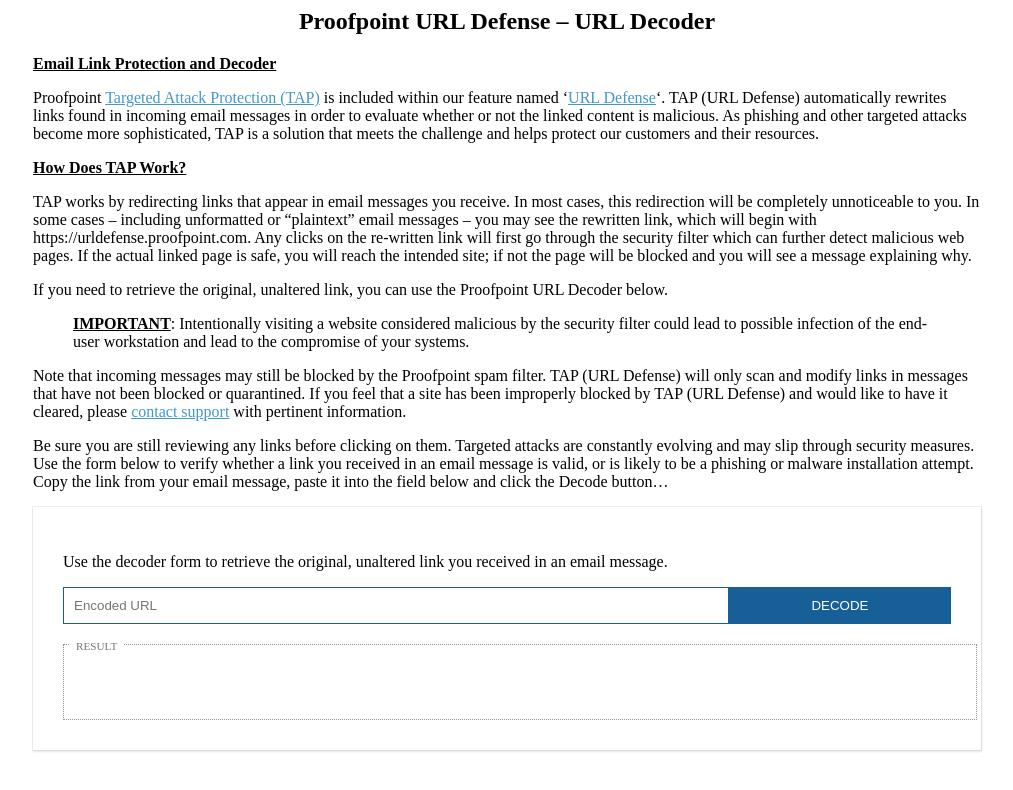
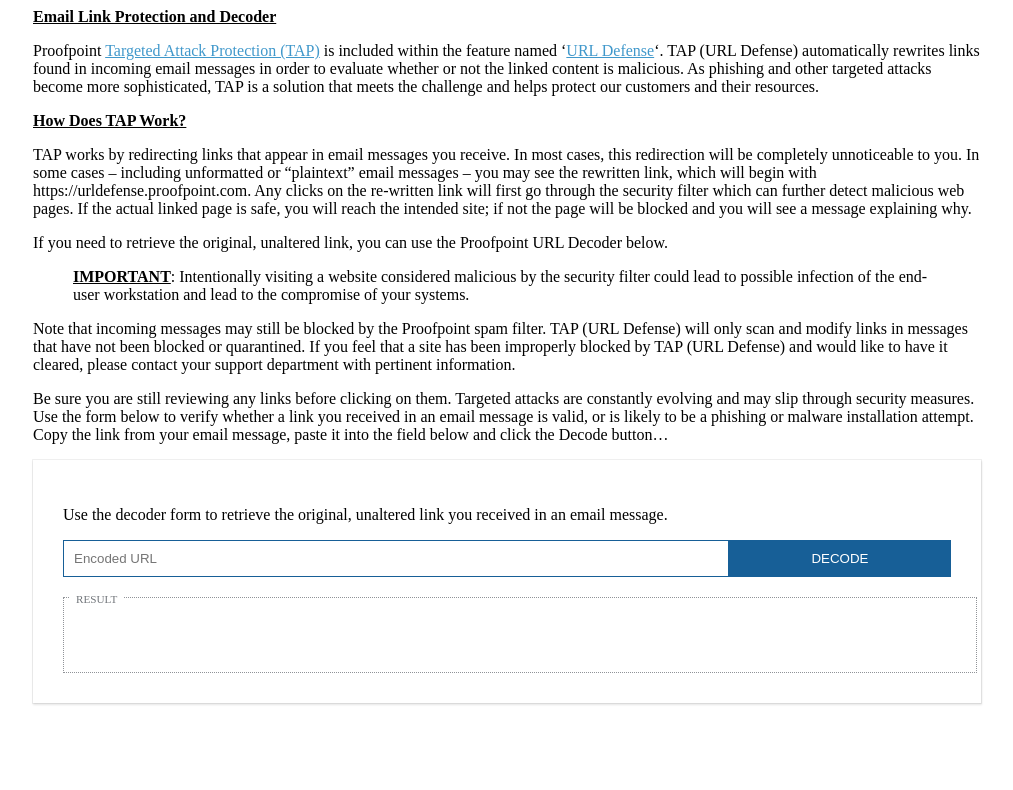
Before and after one commit to justinflipflops/justinflipflops.github.io, a plain HTML site: page ppurldef/index.html in a window 1280 px wide. Shown: the whole page, without its empty margins (133-1146 px from the left). Drawn offline with Linux system fonts and the light colour scheme.

Commit message:
Minor changes

```diff
--- a/ppurldef/index.html
+++ b/ppurldef/index.html
@@ -5,17 +5,15 @@
 <title>Proofpoint URL Defense Decoder</title>
 <div>
 	<article>
-		<h1 style="text-align: center">Proofpoint URL Defense &#8211; URL Decoder</h1>
 		<div class="section_content">
 			<p><span style="text-decoration: underline;"><strong>Email Link Protection and Decoder</strong></span></p>
-				<p>Proofpoint <span style="color: #4098cb;"><a style="color: #4098cb;" href="https://www.proofpoint.com/us/products/advanced-threat-protection/targeted-attack-protection" target="_blank" rel="noopener noreferrer">Targeted Attack Protection (TAP)</a></span> is included within our feature named &#8216;<span style="color: #4098cb;"><a style="color: #4098cb;" href="https://www.proofpoint.com/us/resources/data-sheets/essentials-url-defense" target="_blank" rel="noopener noreferrer">URL Defense</a></span>&#8216;. TAP (URL Defense) automatically rewrites links found in incoming email messages in order to evaluate whether or not the linked content is malicious. As phishing and other targeted attacks become more sophisticated, TAP is a solution that meets the challenge and helps protect our customers and their resources.</p>
+			<p>Proofpoint <span style="color: #4098cb;"><a style="color: #4098cb;" href="https://www.proofpoint.com/us/products/advanced-threat-protection/targeted-attack-protection" target="_blank" rel="noopener noreferrer">Targeted Attack Protection (TAP)</a></span> is included within the feature named &#8216;<span style="color: #4098cb;"><a style="color: #4098cb;" href="https://www.proofpoint.com/us/resources/data-sheets/essentials-url-defense" target="_blank" rel="noopener noreferrer">URL Defense</a></span>&#8216;. TAP (URL Defense) automatically rewrites links found in incoming email messages in order to evaluate whether or not the linked content is malicious. As phishing and other targeted attacks become more sophisticated, TAP is a solution that meets the challenge and helps protect our customers and their resources.</p>
 			<p><span style="text-decoration: underline;"><strong>How Does TAP Work?</strong></span></p>
 			<p>TAP works by redirecting links that appear in email messages you receive. In most cases, this redirection will be completely unnoticeable to you. In some cases – including unformatted or “plaintext” email messages – you may see the rewritten link, which will begin with https://urldefense.proofpoint.com. Any clicks on the re-written link will first go through the security filter which can further detect malicious web pages. If the actual linked page is safe, you will reach the intended site; if not the page will be blocked and you will see a message explaining why.</p>
 			<p>If you need to retrieve the original, unaltered link, you can use the Proofpoint URL Decoder below.</p>
 			<blockquote><p><span style="text-decoration: underline;"><strong>IMPORTANT</strong></span>: Intentionally visiting a website considered malicious by the security filter could lead to possible infection of the end-user workstation and lead to the compromise of your systems.</p></blockquote>
-				<p>Note that incoming messages may still be blocked by the Proofpoint spam filter. TAP (URL Defense) will only scan and modify links in messages that have not been blocked or quarantined. If you feel that a site has been improperly blocked by TAP (URL Defense) and would like to have it cleared, please <span style="color: #4098cb;"><a style="color: #4098cb;" href="https://www.acs-ilm.com/support-center/">contact support</a></span> with pertinent information.</p>
+			<p>Note that incoming messages may still be blocked by the Proofpoint spam filter. TAP (URL Defense) will only scan and modify links in messages that have not been blocked or quarantined. If you feel that a site has been improperly blocked by TAP (URL Defense) and would like to have it cleared, please contact your support department</span> with pertinent information.</p>
 			<p>Be sure you are still reviewing any links before clicking on them. Targeted attacks are constantly evolving and may slip through security measures. Use the form below to verify whether a link you received in an email message is valid, or is likely to be a phishing or malware installation attempt. Copy the link from your email message, paste it into the field below and click the Decode button&#8230;</p>
-
 
 			<form action="#" class="form_url_decoder">
 				<p>Use the decoder form to retrieve the original, unaltered link you received in an email message.</p>
```
Lines whose indentation alone changed are shown as unchanged.
